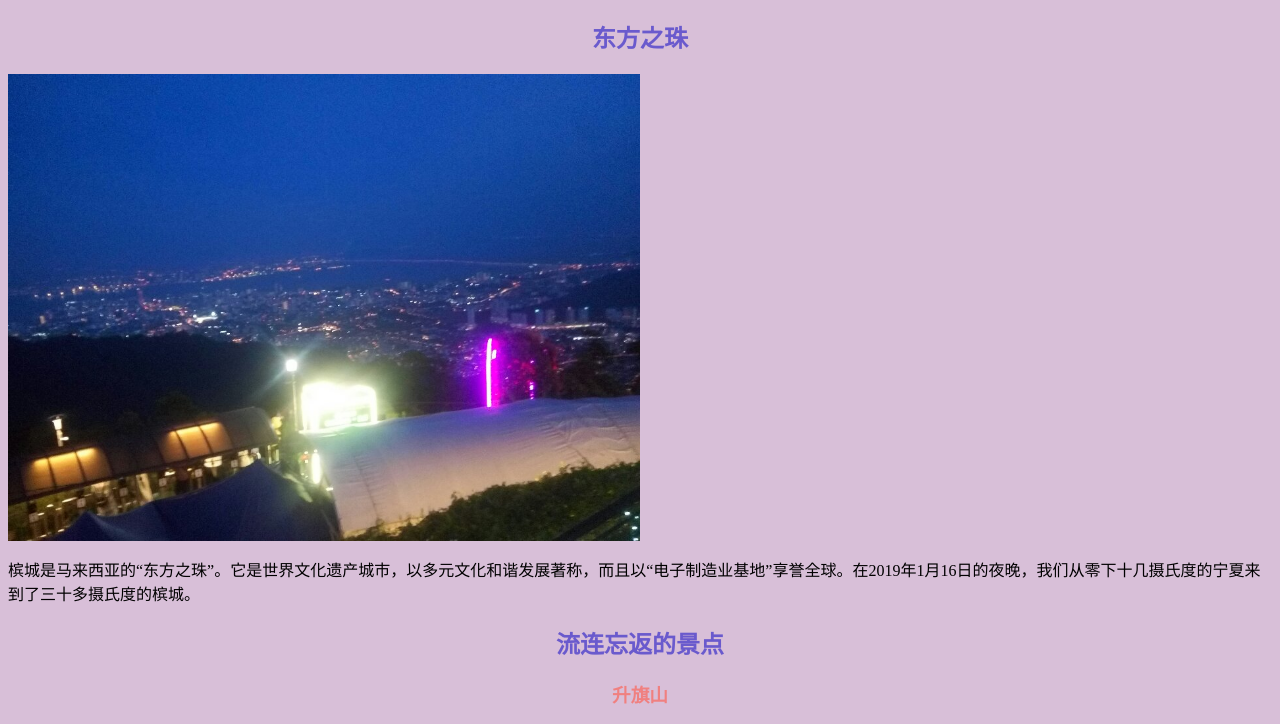
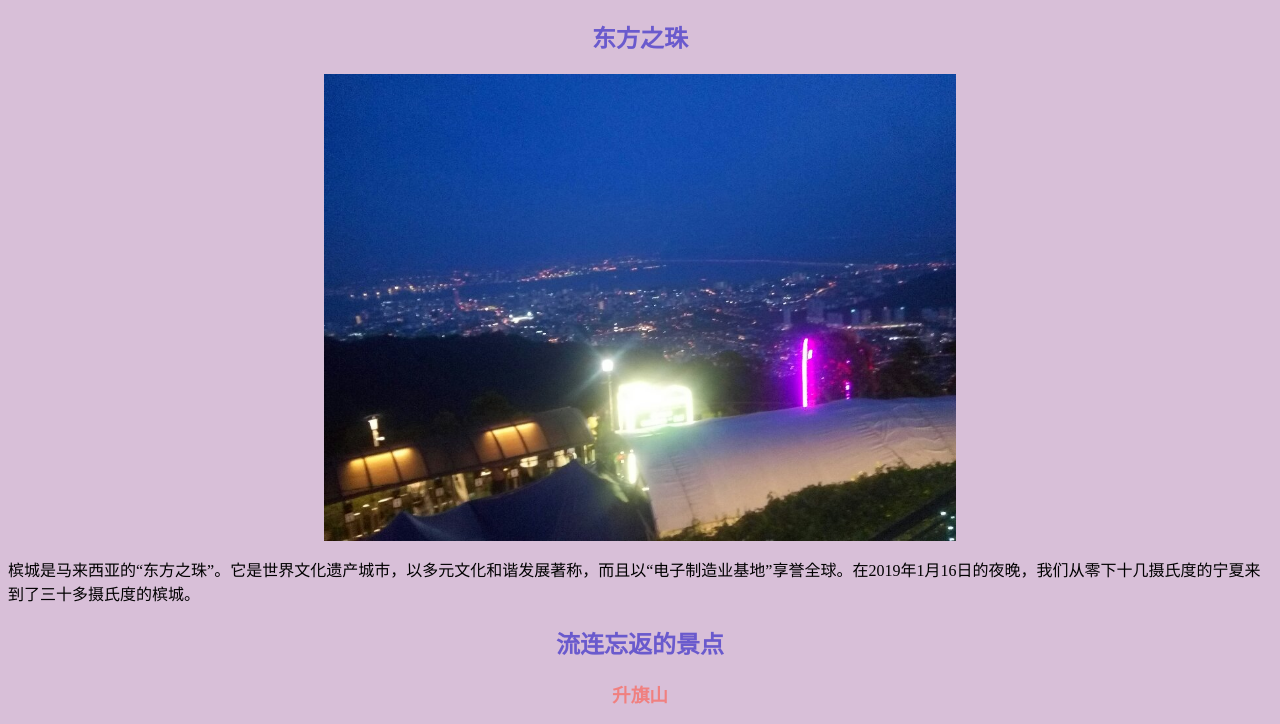
Before and after one commit to dyq17/penang, a plain HTML site: page index.html in a window 1280 px wide. Shown: the part 70-794 px from the top of the page. Drawn offline with Linux system fonts and the light colour scheme.

Commit message:
Update style.css

```diff
--- a/style.css
+++ b/style.css
@@ -20,10 +20,10 @@ h3{
 }
 
 img {
-  width:50%;
   display: block;
-  mangin: 0 auto;
-  text-align:center
+  margin-left: auto;
+  margin-right: auto;
+  width: 50%;
 }
 
 #first{
```
